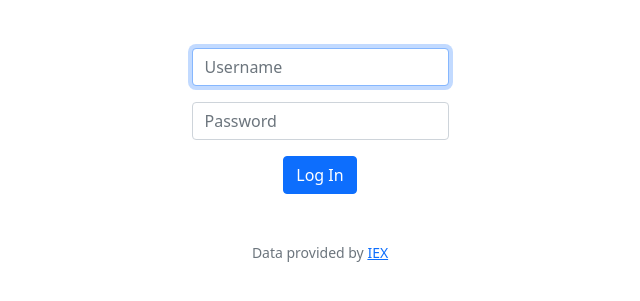
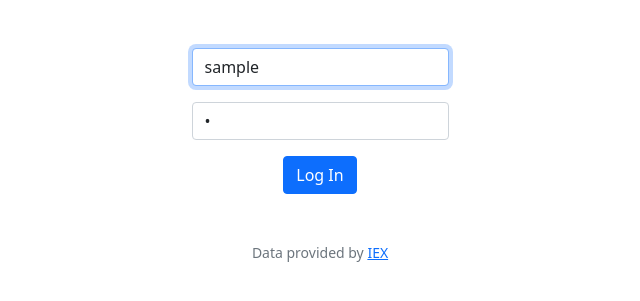
Before and after one commit to sohankancherla/stock-market-simulator, a Flask app: template templates/login.html in a window 1280 px wide. Shown: the part 76-377 px from the top of the page, without its empty margins (320-960 px from the left). Run offline with Flask 3, Linux system fonts and the light colour scheme; the template is opened without the code that fills it: most values are stand-ins (such as "Sample title", 1, 10 or a date in 2020); some libraries are stand-ins or nearby versions.

Commit message:
completed login code

```diff
--- a/app.py
+++ b/app.py
@@ -56,24 +56,34 @@ def history():
 @app.route("/login", methods=["GET", "POST"])
 def login():
     """Log user in"""
-
     # User reached route via POST (as by submitting a form via POST)
     if request.method == "POST":
+        username = request.form.get("username")
+        password = request.form.get("password")
 
-        # Ensure username was submitted
-        if not request.form.get("username"):
-            return apology("must provide username", 403)
+        # Make sure username has enough characters
+        if len(username) < 3:
+            flash("Usernames have at least 3 characters.", "danger")
+            return render_template('login.html', username=username, password=password)
 
-        # Ensure password was submitted
-        elif not request.form.get("password"):
-            return apology("must provide password", 403)
+        # Make sure the username has valid characters
+        if not re.match("^[\w.]+$", username):
+            flash("Usernames only use letters, numbers, underscores and periods.", "danger")
+            return render_template('login.html', username=username, password=password)
+
+        # Make sure the password has enough characters
+        if len(password) < 5:
+            flash("Password have at least 5 characters.", "danger")
+            return render_template('login.html', username=username, password=password)
 
         # Query database for username
         rows = db.execute("SELECT * FROM users WHERE username = ?", request.form.get("username"))
 
         # Ensure username exists and password is correct
         if len(rows) != 1 or not check_password_hash(rows[0]["hash"], request.form.get("password")):
-            return apology("invalid username and/or password", 403)
+            flash("Invalid username and/or password.", "danger")
+            return render_template('login.html', username=username, password=password)
+
 
         # Remember which user has logged in
         session["user_id"] = rows[0]["id"]
--- a/templates/login.html
+++ b/templates/login.html
@@ -7,10 +7,10 @@
 {% block main %}
     <form action="/login" method="post">
         <div class="mb-3">
-            <input autocomplete="off" autofocus class="form-control mx-auto w-auto" id="username" name="username" placeholder="Username" type="text" maxlength="20">
+            <input autocomplete="off" autofocus class="form-control mx-auto w-auto" id="username" name="username" placeholder="Username" value="{{  username }}" type="text" maxlength="20">
         </div>
         <div class="mb-3">
-            <input class="form-control mx-auto w-auto" id="password" name="password" placeholder="Password" type="password" maxlength="20">
+            <input class="form-control mx-auto w-auto" id="password" name="password" placeholder="Password" value="{{  password }}" type="password" maxlength="20">
         </div>
         <button class="btn btn-primary" type="submit">Log In</button>
     </form>
```
Also changed, not shown: 2 other files.
